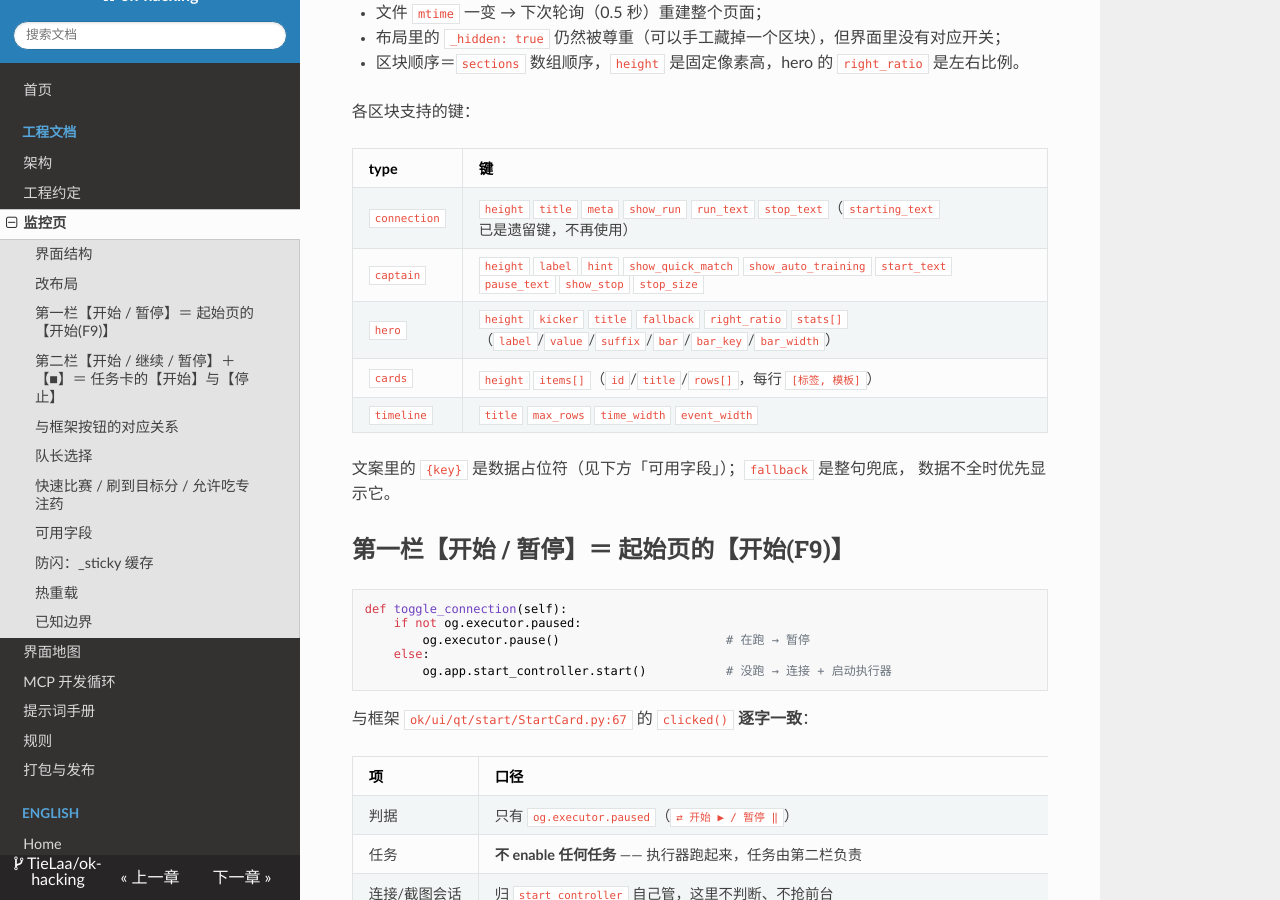
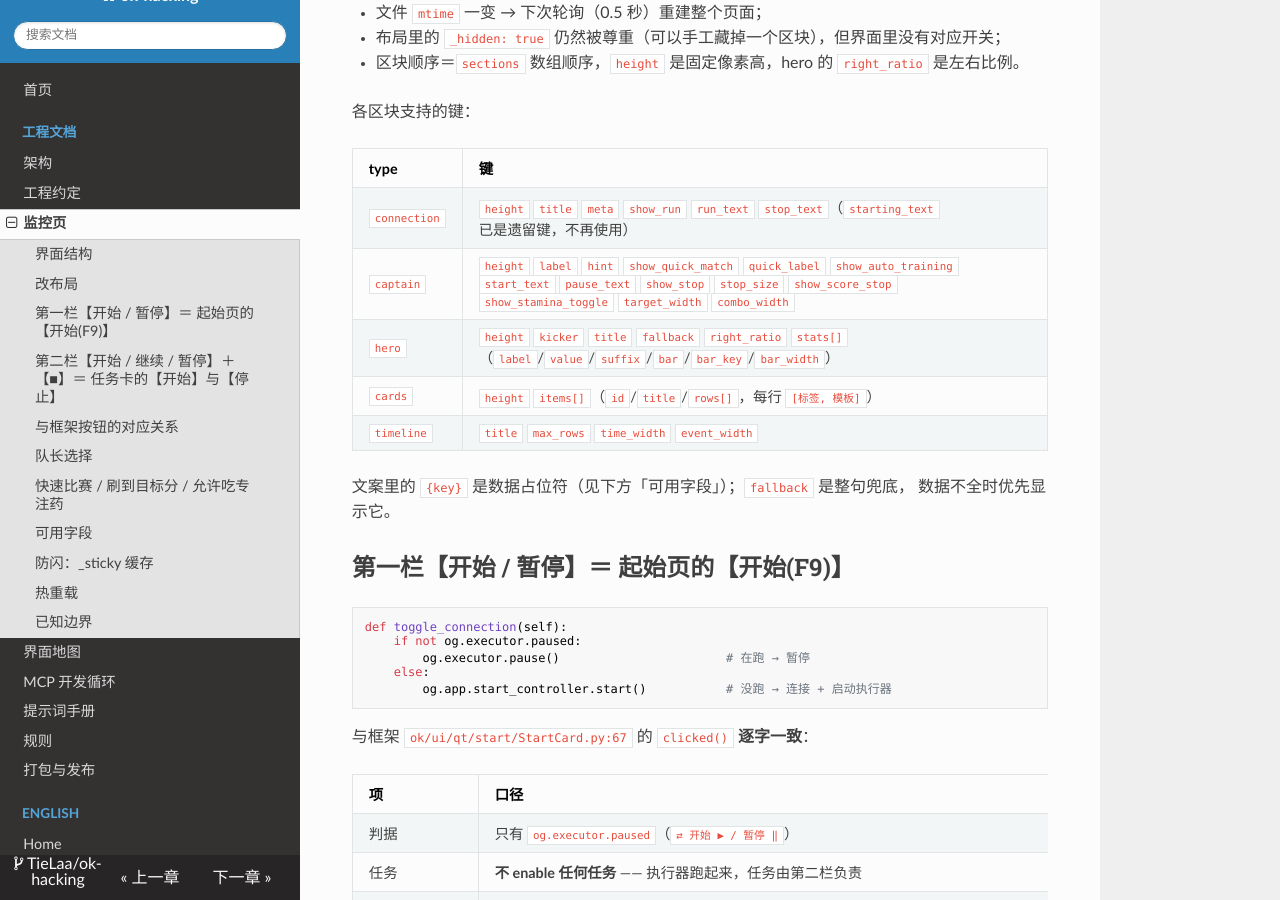
Before and after one commit to TieLaa/ok-hacking, an MkDocs documentation site: the page built from docs/UI_MONITOR.md, in a window 1280 px wide and 900 px high, scrolled down 789 px. Built offline with MkDocs 1.6.1, drawn with Linux system fonts in a browser that asks for light colours; nearby versions of some CDN libraries.

Commit message:
监控页布局说明补全，漏掉的 5 个键写回去了
captain 区块实际还支持 show_score_stop / show_stamina_toggle / target_width / combo_width / quick_label（monitor_view.py:612-640），文档原来只写了 9 个键，补全。

```diff
--- a/docs/UI_MONITOR.md
+++ b/docs/UI_MONITOR.md
@@ -33,7 +33,7 @@
 | type | 键 |
 | --- | --- |
 | `connection` | `height` `title` `meta` `show_run` `run_text` `stop_text`（`starting_text` 已是遗留键，不再使用） |
-| `captain` | `height` `label` `hint` `show_quick_match` `show_auto_training` `start_text` `pause_text` `show_stop` `stop_size` |
+| `captain` | `height` `label` `hint` `show_quick_match` `quick_label` `show_auto_training` `start_text` `pause_text` `show_stop` `stop_size` `show_score_stop` `show_stamina_toggle` `target_width` `combo_width` |
 | `hero` | `height` `kicker` `title` `fallback` `right_ratio` `stats[]`（`label`/`value`/`suffix`/`bar`/`bar_key`/`bar_width`） |
 | `cards` | `height` `items[]`（`id`/`title`/`rows[]`，每行 `[标签, 模板]`） |
 | `timeline` | `title` `max_rows` `time_width` `event_width` |
```
